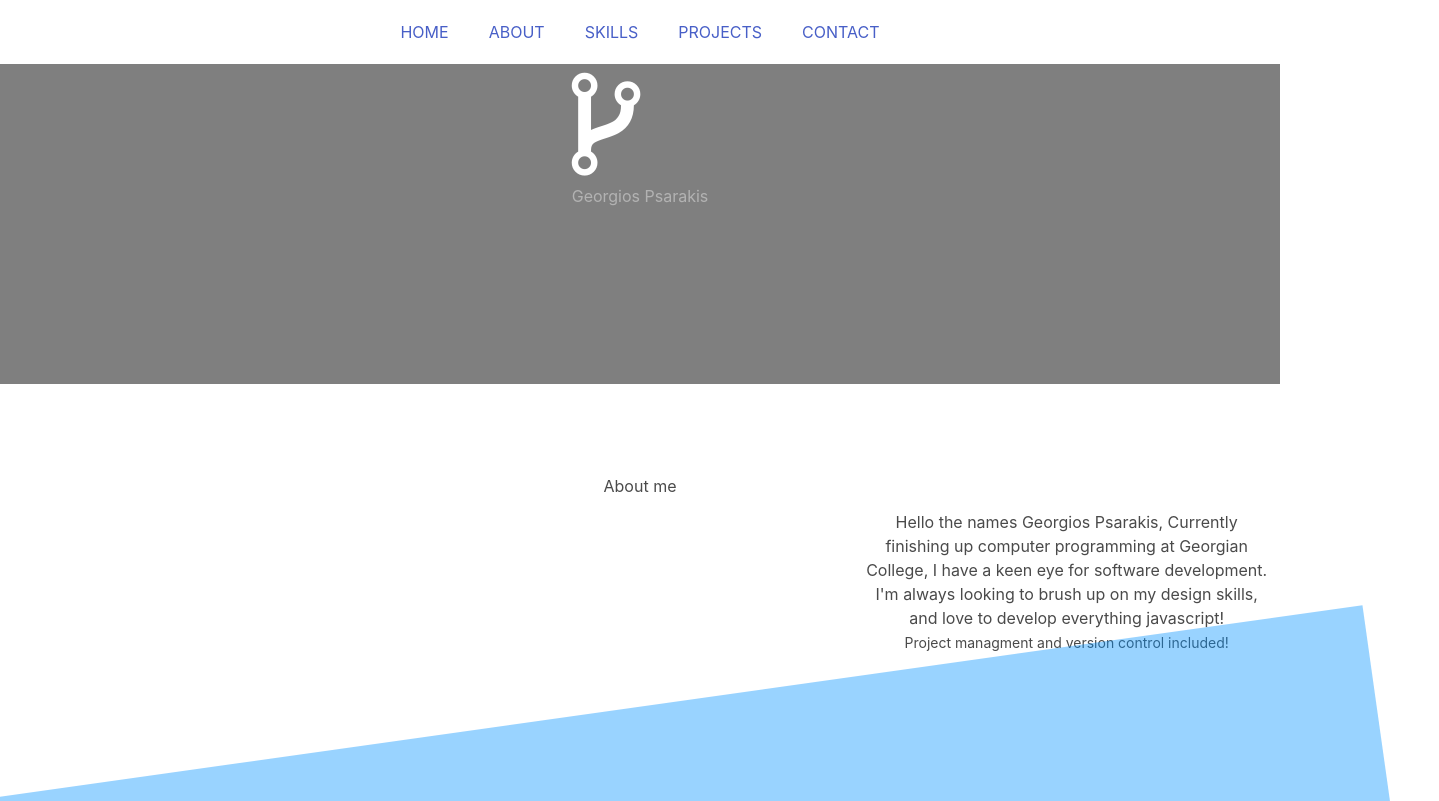
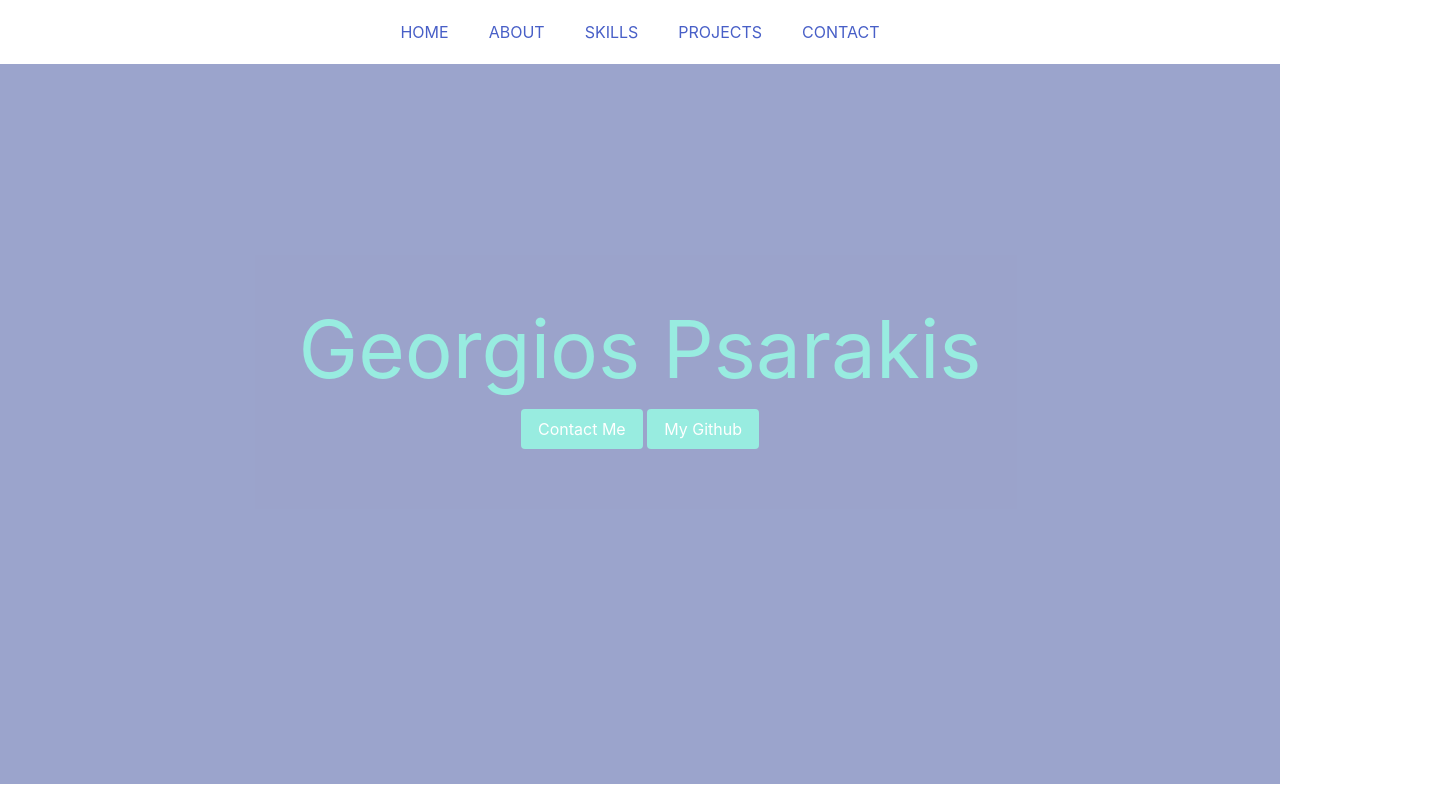
Before and after one commit to GeorgiosP/Georgios-Portfolio, a website: page index.html in a window 1280 px wide. Shown: the top 801 px of the page, 1439 px wide, since content can reach past the window. Drawn offline with nearby package versions, Linux system fonts and the light colour scheme.

Commit message:
working on design going with monochromatic

```diff
--- a/index.html
+++ b/index.html
@@ -15,6 +15,7 @@
 </head>
 
 <body>
+<div id="body-wrapper">
     <nav id="nav">
 
         <ul class="pageNav">
@@ -39,27 +40,34 @@
         <i class="fa fa-bars faded" aria-hidden="true"></i>
 
     </a>
-    <header class="home" id="home">
-        <div header-content>
-            <i class="fa fa-code-fork" aria-hidden="true"></i>
-            <h1>Georgios Psarakis</h1>
+    <header class="home">
+               <div id="particles-js">
+        <div class="header-content">
 
+            <h1 id="name">Georgios Psarakis</h1>
+
+
+                    <a class="button is-primary">Contact Me</a>
+                    <a class="button is-primary">My Github</a>
+
+            </div>
         </div>
     </header>
     <section class="about" id="about">
-                <h1 class="section-title">About me</h1>
+        <h1 class="section-title">About me</h1>
         <div class="section-content">
 
             <div class="column is-two-thirds"></div>
             <div class="column">
-            <p>Hello the names Georgios Psarakis, Currently finishing up computer programming at Georgian College, I have a
-                keen eye for software development. I'm always looking to brush up on my design skills, and love to develop everything javascript!</p>
-            <small>Project managment and version control included!</small>
+                <p>Hello the names Georgios Psarakis, Currently finishing up computer programming at Georgian College, I have
+                    a keen eye for software development. I'm always looking to brush up on my design skills, and love to
+                    develop everything javascript!</p>
+                <small>Project managment and version control included!</small>
             </div>
         </div>
     </section>
     <section class="skills" id="skills">
-             <h1 id="skills" class="section-title">Skills</h1>
+        <h1 id="skills" class="section-title">Skills</h1>
         <div class="section-content skills">
             <div class="column">Backend Development</div>
             <div class="column">Frontend Development</div>
@@ -89,6 +97,9 @@
 
     <script src="./scripts/sidenav.js">
     </script>
+    <script src="https://cdn.jsdelivr.net/particles.js/2.0.0/particles.min.js">
+    particlesJS();</script>
+</div>
 </body>
 
 </html>
--- a/package.json
+++ b/package.json
@@ -7,5 +7,9 @@
     "test": "echo \"Error: no test specified\" && exit 1"
   },
   "author": "",
-  "license": "ISC"
+  "license": "ISC",
+  "repository": {
+  "type": "git",
+  "url": "https://github.com/GeorgiosP/Georgios-Portfolio.git"
 }
+}
--- a/styles/main.css
+++ b/styles/main.css
@@ -1,23 +1,32 @@
-
+html{
+    overflow: none;
+}
 header{
-
     display: flex;
     justify-content: center;
     flex-flow: row;
     position: relative;
-    background-image: url('../assets/gifs/map.gif');
-    background-color:  rgba(0, 0, 0, .5);
+    /*background-image: url('../assets/gifs/coding.gif');*/
+    /*background-color:  rgba(0, 0, 0, .5);*/
     background-position: center;
     background-size: cover;
     overflow: hidden;
-    color: rgba(255, 255, 255, 0.4);
-    z-index: 1;
-    height: 40vh;
+    /*color: rgba(255, 255, 255, 0.4);*/
+    height: 90vh;
+    opacity: 0.4;
+    background: #071C7F;
+}
+h1#name{
+    font-size: 5em;
+    color: #00d1b2;
+
 }
 
+
 header .header-content{
-    padding: 20% 0% 10% 0%;
+    width: 100%;
     text-align: center;
+    margin: 33% 0% 5% 0%;
 
 
 
@@ -65,7 +74,6 @@ li a {
     display: block;
     margin: 0%;
     padding: 0%;
-    color: rgba(#00d1b2, 0.6);
     transition: all 250ms ease-in-out;
 }
 
@@ -158,7 +166,7 @@ h1.section-title{
 
 
 section.skills{
-     background: rgba(0, 145, 255, 0.4);
+     background: rgba(65, 217, 194, 0.4);
      transform: rotate(-8deg) scale(1.2);
      padding: 15% 5% 15% 5%;
 }
@@ -170,3 +178,7 @@ div.section-content.skills{
 h1#skills{
     transform: rotate(8deg)
 }
+
+div#body-wrapper{
+    overflow-x: hidden;
+}
```
